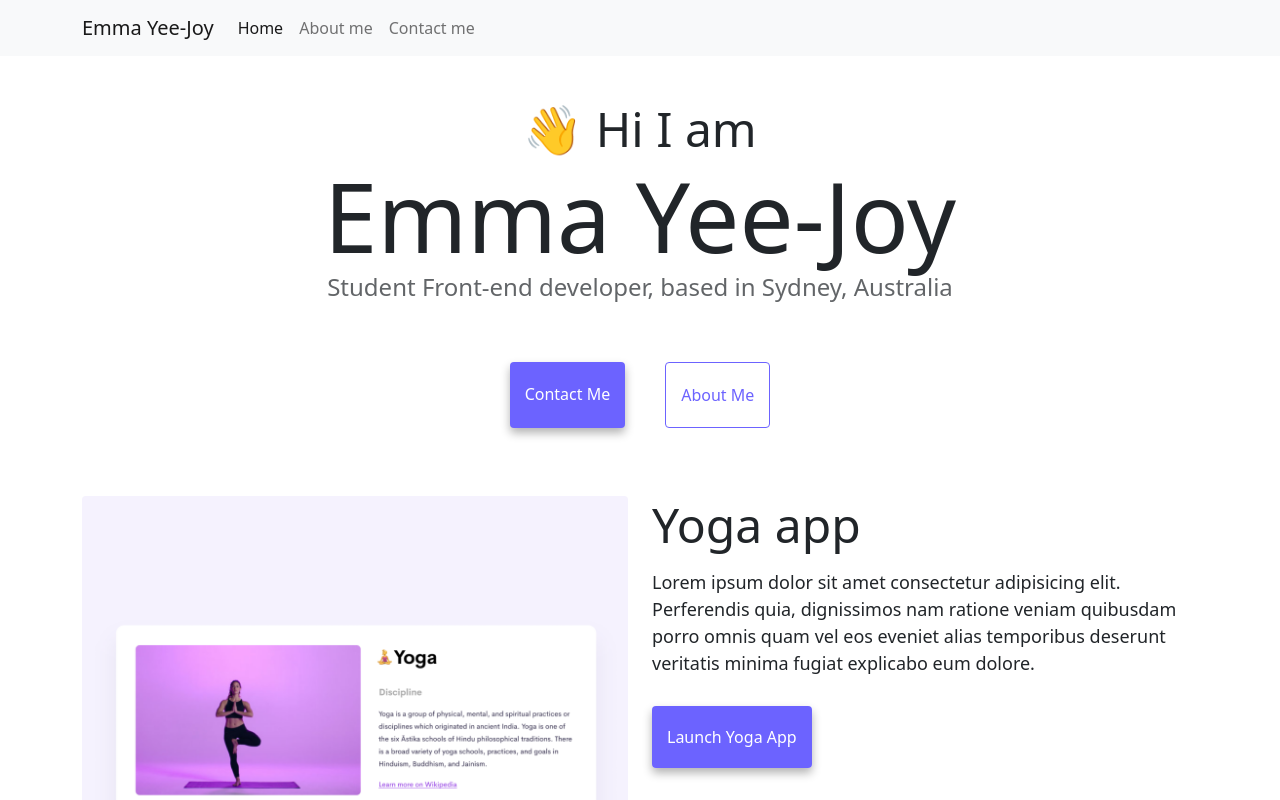
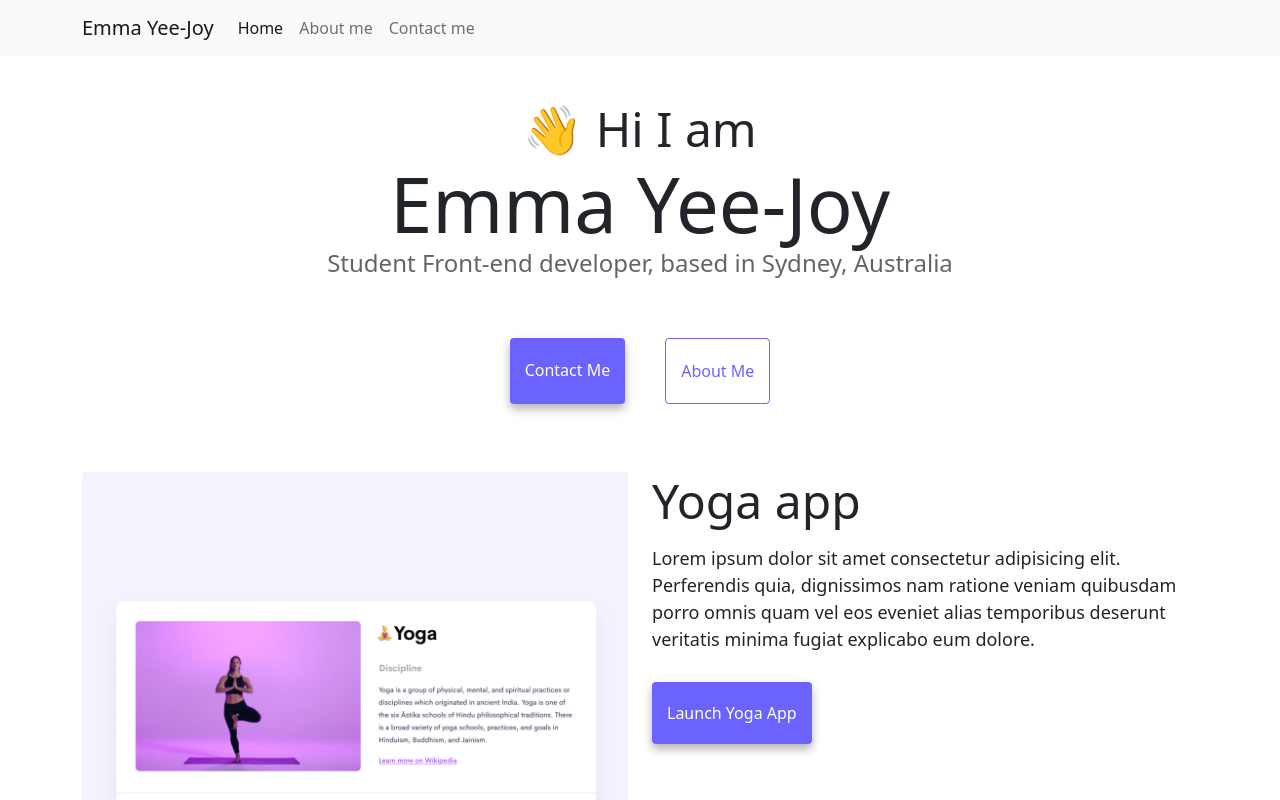
Before and after one commit to eyeej/Homework-Challenge, a plain HTML site: page index.html in a window 1280 px wide. Shown: the top 800 px of the page. Drawn offline with nearby package versions, Linux system fonts and the light colour scheme.

Commit message:
css update

```diff
--- a/style.css
+++ b/style.css
@@ -15,7 +15,7 @@ h3 {
 }
 
 h1 {
-  font-size: 96px;
+  font-size: 76px;
 }
 
 h2 {
```
